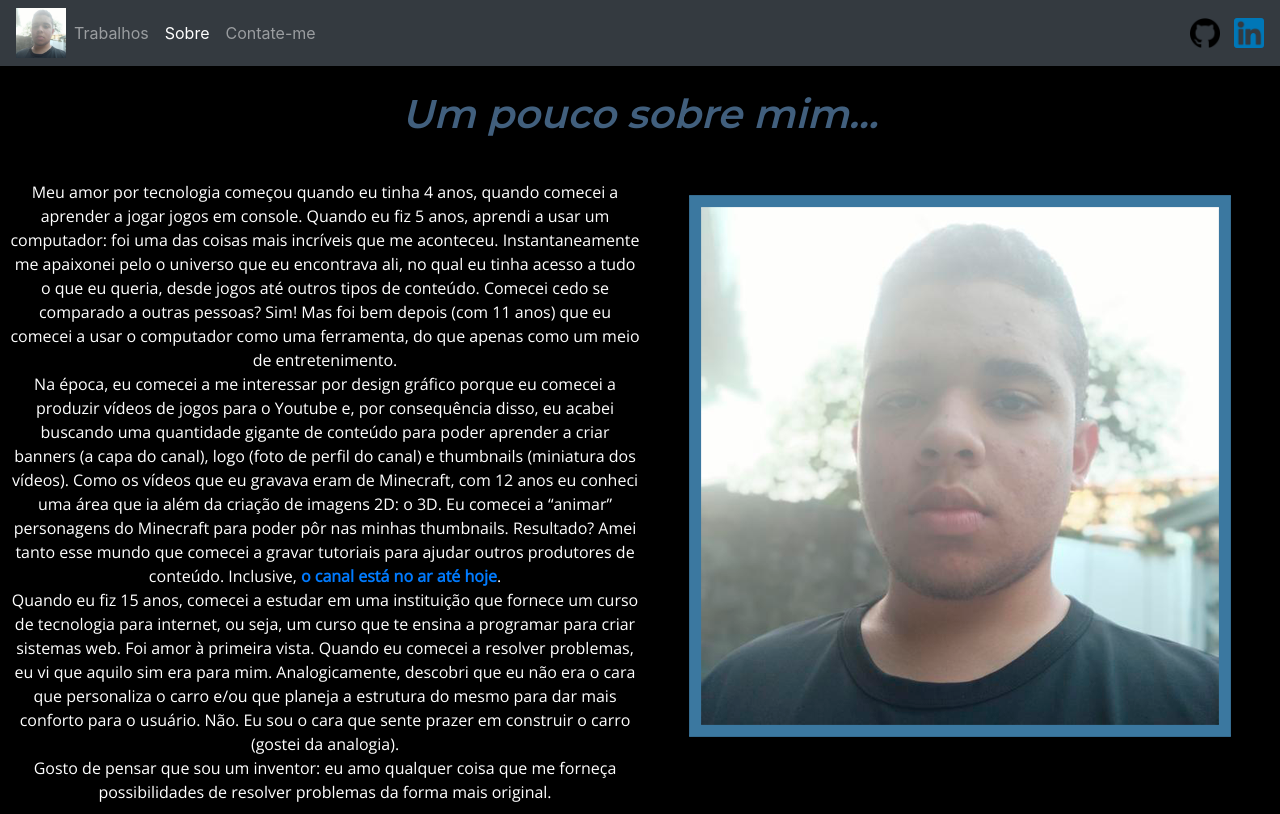
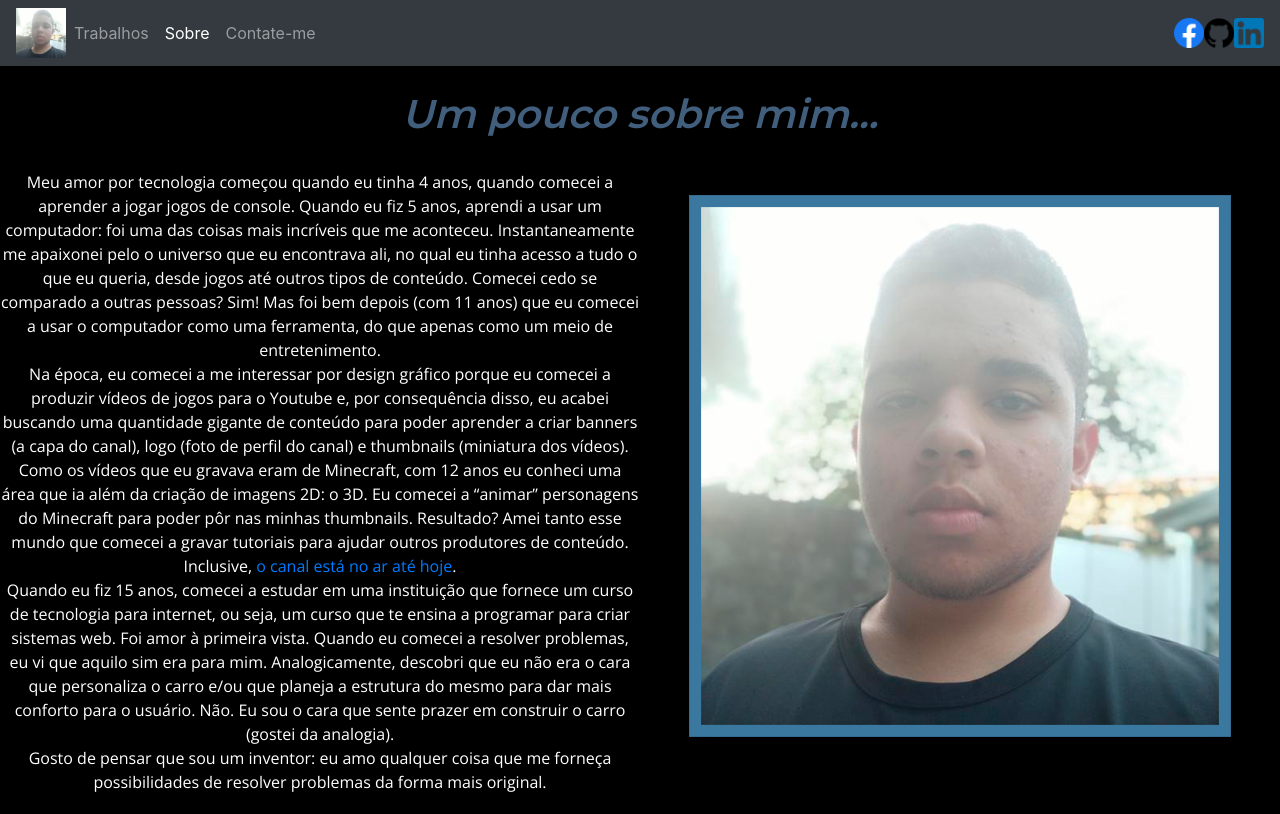
Before and after one commit to lucas404x/portfolio, a plain HTML site: page sobre.html in a window 1280 px wide. Drawn offline with nearby package versions, Linux system fonts and the light colour scheme.

Commit message:
facebook adicionado

```diff
--- a/sobre.html
+++ b/sobre.html
@@ -39,7 +39,8 @@
                 <a class="nav-link" href="contato.html">Contate-me</a>
               </li>
           </ul>
-          <a href="https://github.com/lucas404x" class="link_pos"><img src="imagens/github.png" alt="github" width="30px"></a>
+          <a href="https://www.facebook.com/profile.php?id=100010013670266" class="fb"><img src="imagens/facebook.png" alt="facebook" width="30px"></a>
+          <a href="https://github.com/lucas404x" class="github"><img src="imagens/github.png" alt="github" width="30px"></a>
           <a href="https://www.linkedin.com/in/jos%C3%A9-lucas-d-67b897140/"><img src="imagens/linkedin.png" alt="linkedin" width="30px" ></a>
         </div>
       </nav>
@@ -48,10 +49,10 @@
       <h1 id="titulo-sobre">Um pouco sobre mim...</h1>
 
       <div>
-        <img class="photo" src="imagens/foto_autor.png" alt="foto_sobre"> <br>
-        <p style="color: white; margin: 10px;">
-          Meu amor por tecnologia começou quando eu tinha 4 anos, quando comecei a aprender a jogar jogos em console. Quando eu fiz 5 anos, aprendi a usar um computador: foi uma das coisas mais incríveis que me aconteceu. Instantaneamente me apaixonei pelo o universo que eu encontrava ali, no qual eu tinha acesso a tudo o que eu queria, desde jogos até outros tipos de conteúdo. Comecei cedo se comparado a outras pessoas? Sim! Mas foi bem depois (com 11 anos) que eu comecei a usar o computador como uma ferramenta, do que apenas como um meio de entretenimento. <br>
-          Na época, eu comecei a me interessar por design gráfico porque eu comecei a produzir vídeos de jogos para o Youtube e, por consequência disso, eu acabei buscando uma quantidade gigante de conteúdo para poder aprender a criar banners (a capa do canal), logo (foto de perfil do canal) e thumbnails (miniatura dos vídeos). Como os vídeos que eu gravava eram de Minecraft, com 12 anos eu conheci uma área que ia além da criação de imagens 2D: o 3D. Eu comecei a “animar” personagens do Minecraft para poder pôr nas minhas thumbnails. Resultado? Amei tanto esse mundo que comecei a gravar tutoriais para ajudar outros produtores de conteúdo. Inclusive,  <a class="alert-link" href="https://www.youtube.com/channel/UCIrAQeoFvPsFj6pO0rgMl6w?view_as=subscriber">o canal está no ar até hoje</a>. <br>
+        <img class="photo" src="imagens/foto_autor.png" alt="foto_autor"> <br>
+        <p style="color: white;">
+          Meu amor por tecnologia começou quando eu tinha 4 anos, quando comecei a aprender a jogar jogos de console. Quando eu fiz 5 anos, aprendi a usar um computador: foi uma das coisas mais incríveis que me aconteceu. Instantaneamente me apaixonei pelo o universo que eu encontrava ali, no qual eu tinha acesso a tudo o que eu queria, desde jogos até outros tipos de conteúdo. Comecei cedo se comparado a outras pessoas? Sim! Mas foi bem depois (com 11 anos) que eu comecei a usar o computador como uma ferramenta, do que apenas como um meio de entretenimento. <br>
+          Na época, eu comecei a me interessar por design gráfico porque eu comecei a produzir vídeos de jogos para o Youtube e, por consequência disso, eu acabei buscando uma quantidade gigante de conteúdo para poder aprender a criar banners (a capa do canal), logo (foto de perfil do canal) e thumbnails (miniatura dos vídeos). Como os vídeos que eu gravava eram de Minecraft, com 12 anos eu conheci uma área que ia além da criação de imagens 2D: o 3D. Eu comecei a “animar” personagens do Minecraft para poder pôr nas minhas thumbnails. Resultado? Amei tanto esse mundo que comecei a gravar tutoriais para ajudar outros produtores de conteúdo. Inclusive,  <a href="https://www.youtube.com/channel/UCIrAQeoFvPsFj6pO0rgMl6w?view_as=subscriber">o canal está no ar até hoje</a>. <br>
           Quando eu fiz 15 anos, comecei a estudar em uma instituição que fornece um curso de tecnologia para internet, ou seja, um curso que te ensina a programar para criar sistemas web. Foi amor à primeira vista. Quando eu comecei a resolver problemas, eu vi que aquilo sim era para mim. Analogicamente, descobri que eu não era o cara que personaliza o carro e/ou que planeja a estrutura do mesmo para dar mais conforto para o usuário. Não. Eu sou o cara que sente prazer em construir o carro (gostei da analogia). <br>
           Gosto de pensar que sou um inventor: eu amo qualquer coisa que me forneça possibilidades de resolver problemas da forma mais original.
 
```
Also changed, not shown: contato.html (+2 -1 lines), trabalhos.html (+2 -1 lines), imagens/facebook.png (added).
